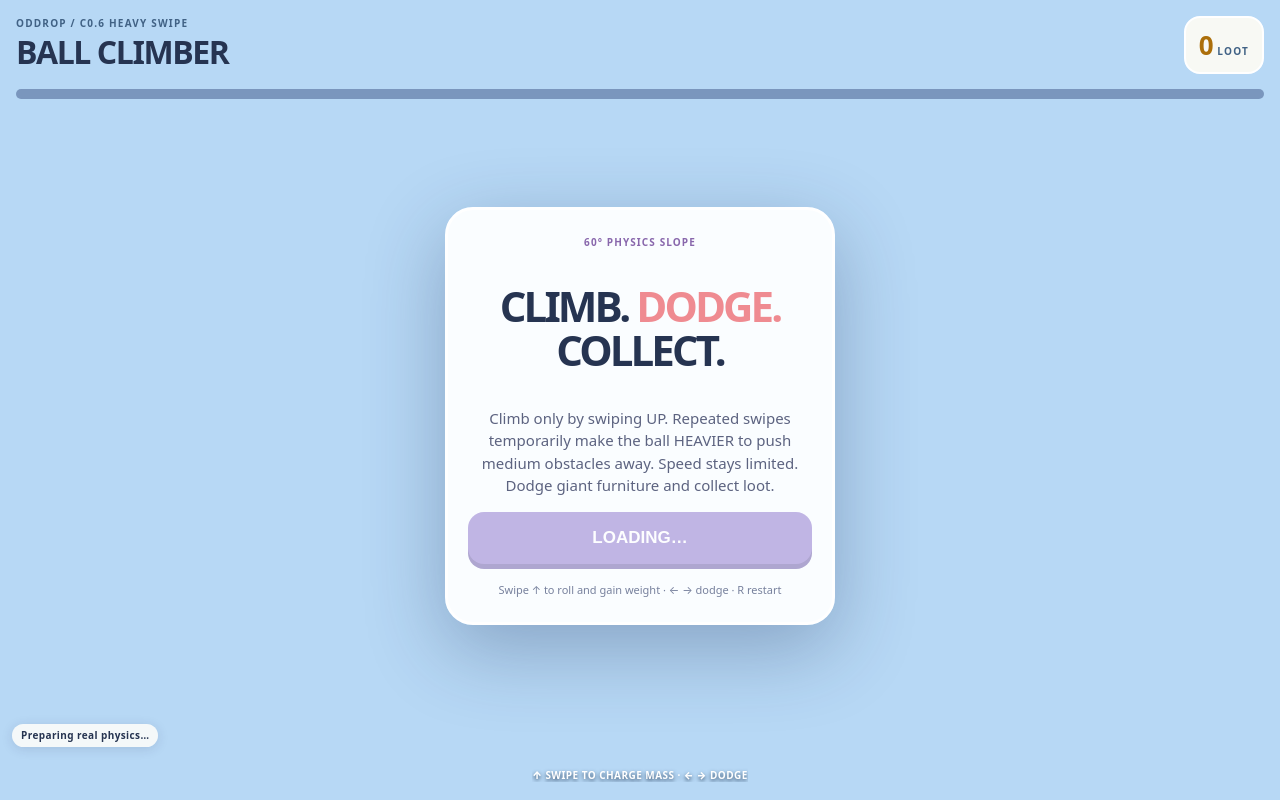
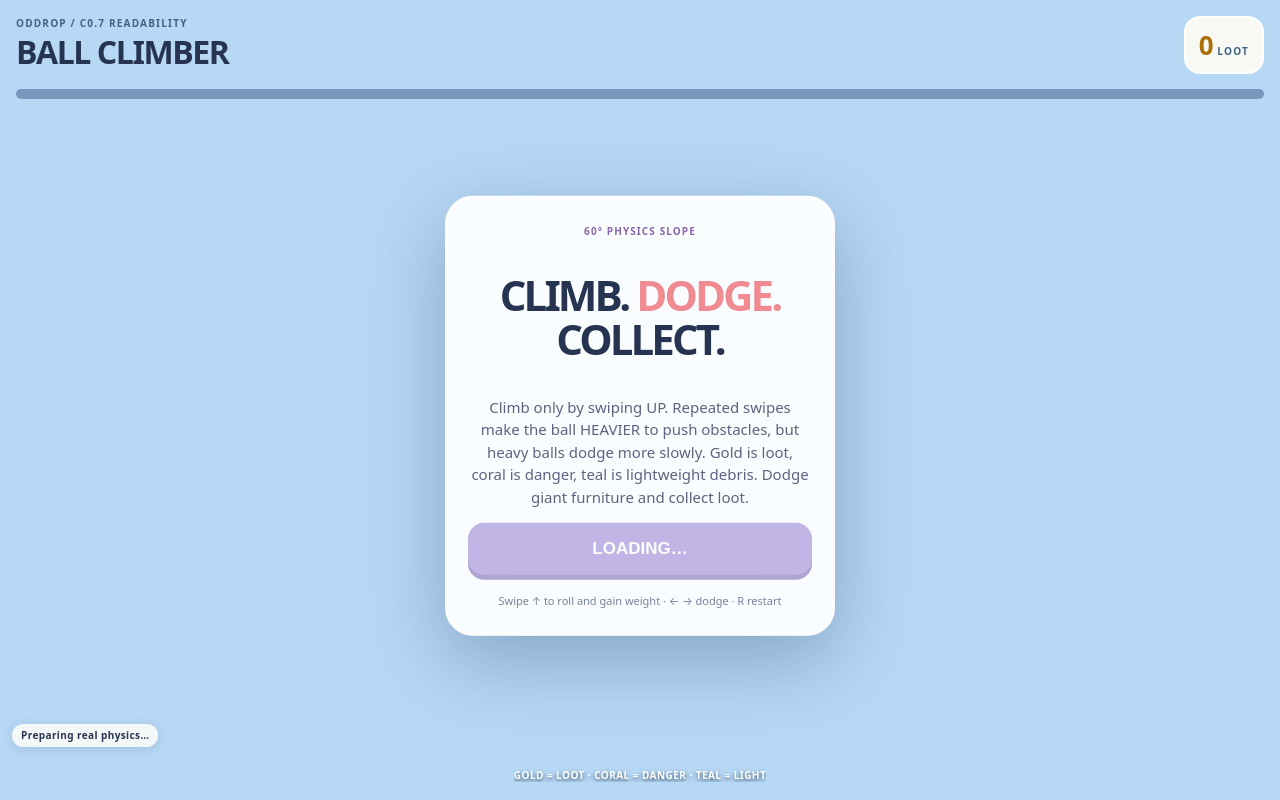
Before and after one commit to Oddropdev/ball-climber, a website built with Vite: page index.html in a window 1280 px wide. Built offline with nearby package versions, Linux system fonts and the light colour scheme; what playcanvas would draw is missing.

Commit message:
C0.7: explain heavy-ball dodge tradeoff and clear loot/danger color language

```diff
--- a/index.html
+++ b/index.html
@@ -3,12 +3,12 @@
 <meta charset="utf-8">
 <meta name="viewport" content="width=device-width,initial-scale=1,maximum-scale=1,viewport-fit=cover">
 <meta name="theme-color" content="#b9d7f8">
-<title>Ball Climber — C0.6 Heavy Swipe</title>
+<title>Ball Climber — C0.7 Readability</title>
 </head><body>
 <main id="game">
   <canvas id="application-canvas" aria-label="Ball Climber real physics game"></canvas>
   <div id="hud">
-    <header><div><small>ODDROP / C0.6 HEAVY SWIPE</small><strong>BALL CLIMBER</strong></div>
+    <header><div><small>ODDROP / C0.7 READABILITY</small><strong>BALL CLIMBER</strong></div>
       <div class="score"><span id="loot">0</span><small> LOOT</small></div></header>
     <div class="progress"><div id="progress"></div></div>
     <div id="status">Preparing real physics…</div>
@@ -16,11 +16,11 @@
     <section id="dialog">
       <div class="eyebrow">60° PHYSICS SLOPE</div>
       <h1 id="title">CLIMB. <em>DODGE.</em> COLLECT.</h1>
-      <p id="description">Climb only by swiping UP. Repeated swipes temporarily make the ball HEAVIER to push medium obstacles away. Speed stays limited. Dodge giant furniture and collect loot.</p>
+      <p id="description">Climb only by swiping UP. Repeated swipes make the ball HEAVIER to push obstacles, but heavy balls dodge more slowly. Gold is loot, coral is danger, teal is lightweight debris. Dodge giant furniture and collect loot.</p>
       <button id="start" type="button" disabled>LOADING…</button>
       <small>Swipe ↑ to roll and gain weight · ← → dodge · R restart</small>
     </section>
-    <div class="hint">↑ SWIPE TO CHARGE MASS · ← → DODGE</div>
+    <div class="hint">GOLD = LOOT · CORAL = DANGER · TEAL = LIGHT</div>
   </div>
 </main>
 <script type="module" src="/src/main.ts"></script>
```
